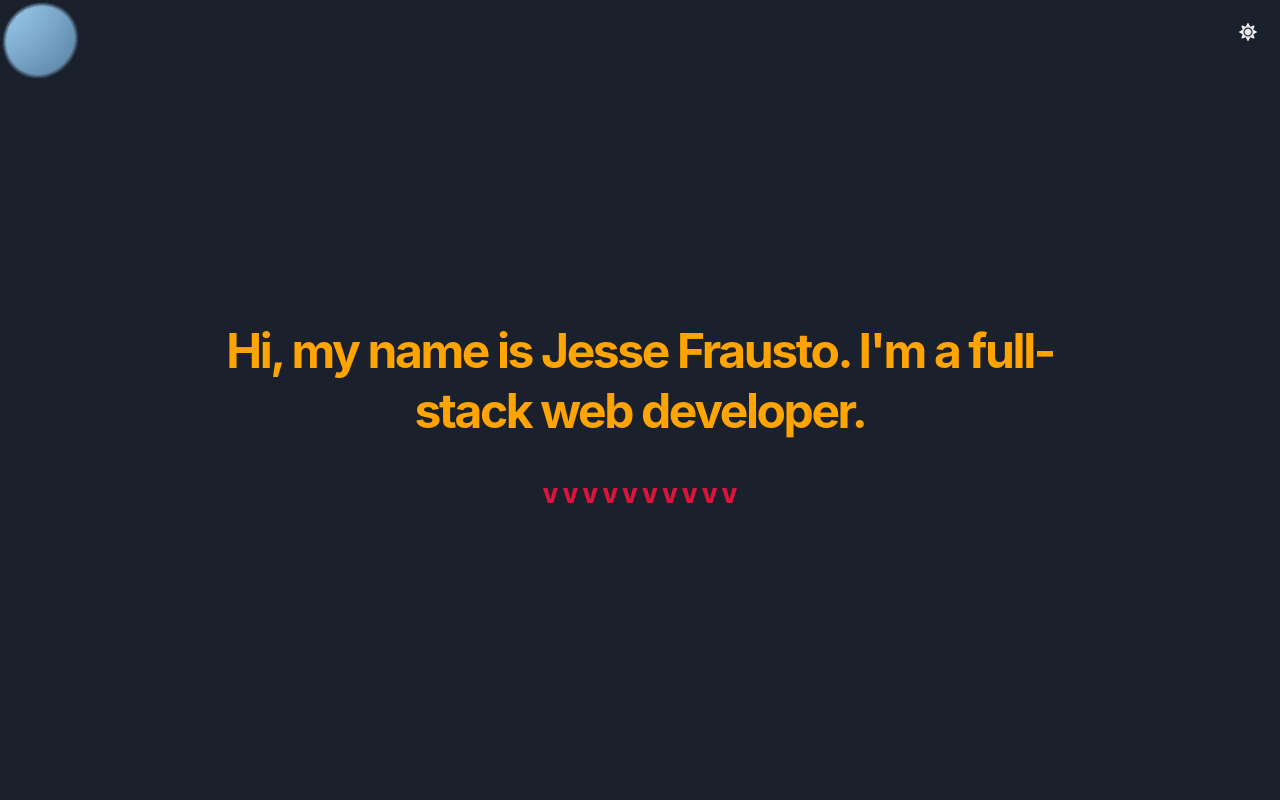
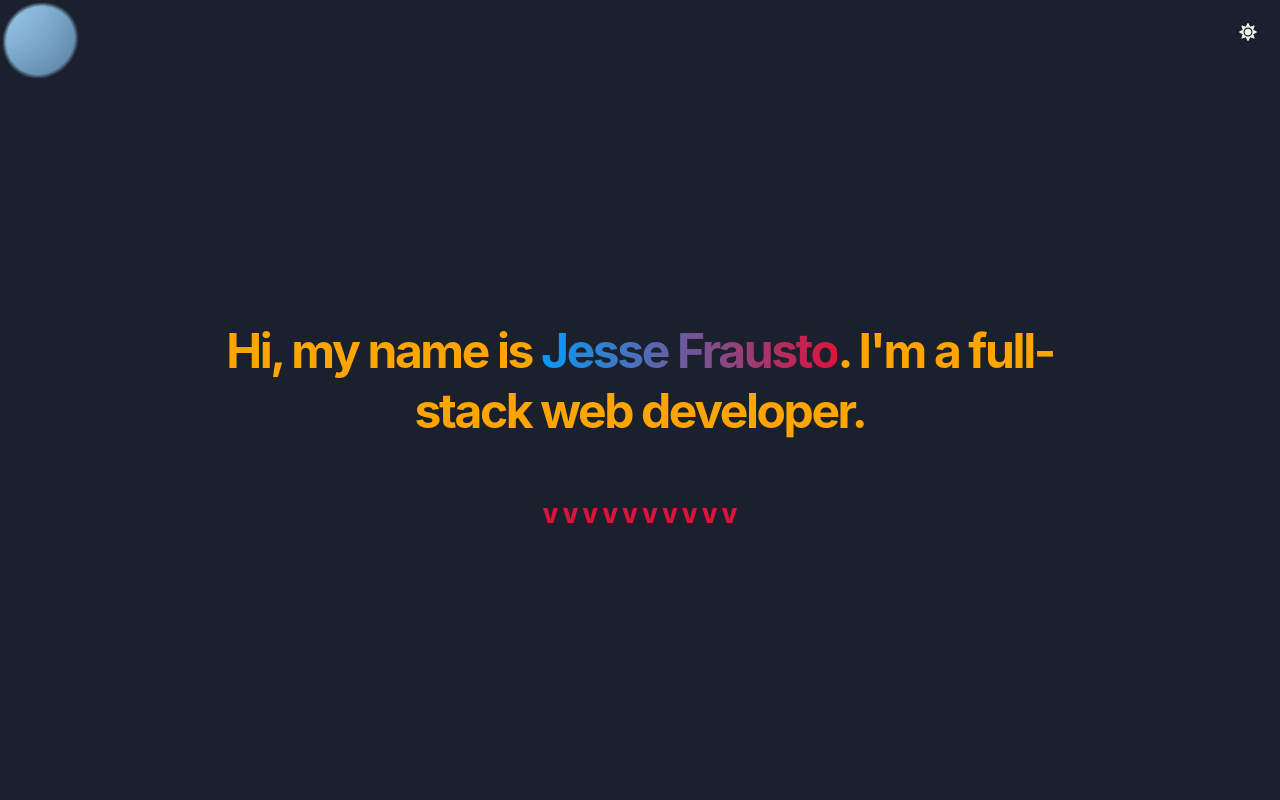
Before and after one commit to jfrausto/My-Portfolio, a React (Create React App) app: page / in a window 1280 px wide. Shown: the top 800 px of the page. Built offline with nearby package versions, Linux system fonts and the light colour scheme.

Commit message:
add animated arrows, bg gradient to name

```diff
--- a/src/components/MainHeading.js
+++ b/src/components/MainHeading.js
@@ -4,11 +4,27 @@ import {
   VStack,
   Heading,
   Text,
+  chakra
  } from '@chakra-ui/react';
-// import FloatingArrows from './FloatingArrows';
+ import { useSpring, animated, config} from 'react-spring';
 
+// interface animated react-spring with chakra Text component
+const AnimatedText = animated(Text);
 
 export default function MainHeading() {
+  const props = useSpring({
+    to: async (next, cancel) => {
+      await next({ transform: 'translateY(20px)'});
+      await next({ transform: 'translateY(0px)'});
+      await next({ transform: 'translateY(20px)'});
+      await next({ transform: 'translateY(0px)'});
+      await next({ transform: 'translateY(20px)'});
+      await next({ transform: 'translateY(0px)'});
+      await next({ transform: 'translateY(20px)'});
+    },
+    from: {transform: 'translateY(0px)'},
+    config: config.wobbly
+  });
   return (
     <>
       <VStack spacing={8}>
@@ -21,17 +37,25 @@ export default function MainHeading() {
               letterSpacing="tighter"
               zIndex="overlay"
             >
-              Hi, my name is Jesse Frausto. I'm a full-stack web developer.
+              Hi, my name is
+                <chakra.span
+                  bgGradient={`linear(to-l, ${useColorModeValue("brand.500", "brand.700")}, ${useColorModeValue("brand.700", "brand.500")})`}
+                  bgClip="text"
+                > Jesse Frausto
+                </chakra.span>.
+              I'm a full-stack web developer.
             </Heading>
-            <Text
+            <AnimatedText
               p={2}
               borderRadius="lg"
               bg={useColorModeValue("brand.900", "transparent")}
               color={useColorModeValue("brand.300", "brand.700")}
               fontWeight="black"
+              position="relative"
+              style={props}
             >
               V V V V V V V V V V
-            </Text>
+            </AnimatedText>
           </VStack>
     </>
   )
--- a/src/components/css/floatingArrow.css
+++ /dev/null
@@ -1,46 +0,0 @@
-* {
-  box-sizing: border-box;
-}
-
-/* html,
-body,
-#root {
-  width: 100%;
-  height: 100%;
-  margin: 0;
-  padding: 0;
-  background-color: white;
-  -webkit-touch-callout: none;
-  -webkit-user-select: none;
-  -khtml-user-select: none;
-  -moz-user-select: none;
-  -ms-user-select: none;
-  user-select: none;
-}
-
-#root {
-  position: relative;
-  width: 100%;
-  height: 100%;
-  display: flex;
-  align-items: center;
-  justify-content: center;
-  font-weight: 800;
-  color: black;
-  background: #f0f0f0;
-} */
-
-.script-bf-box {
-  width: 90px;
-  height: 90px;
-  background: green;
-  margin: 5px;
-  will-change: transform;
-  text-align: center;
-  padding-top: 32px;
-  color: yellow;
-}
-
-/* .script-bf-box:hover {
-  background: hotpink;
-} */
```
Also changed, not shown: src/components/FloatingArrows.js (deleted, +0 -31 lines).
